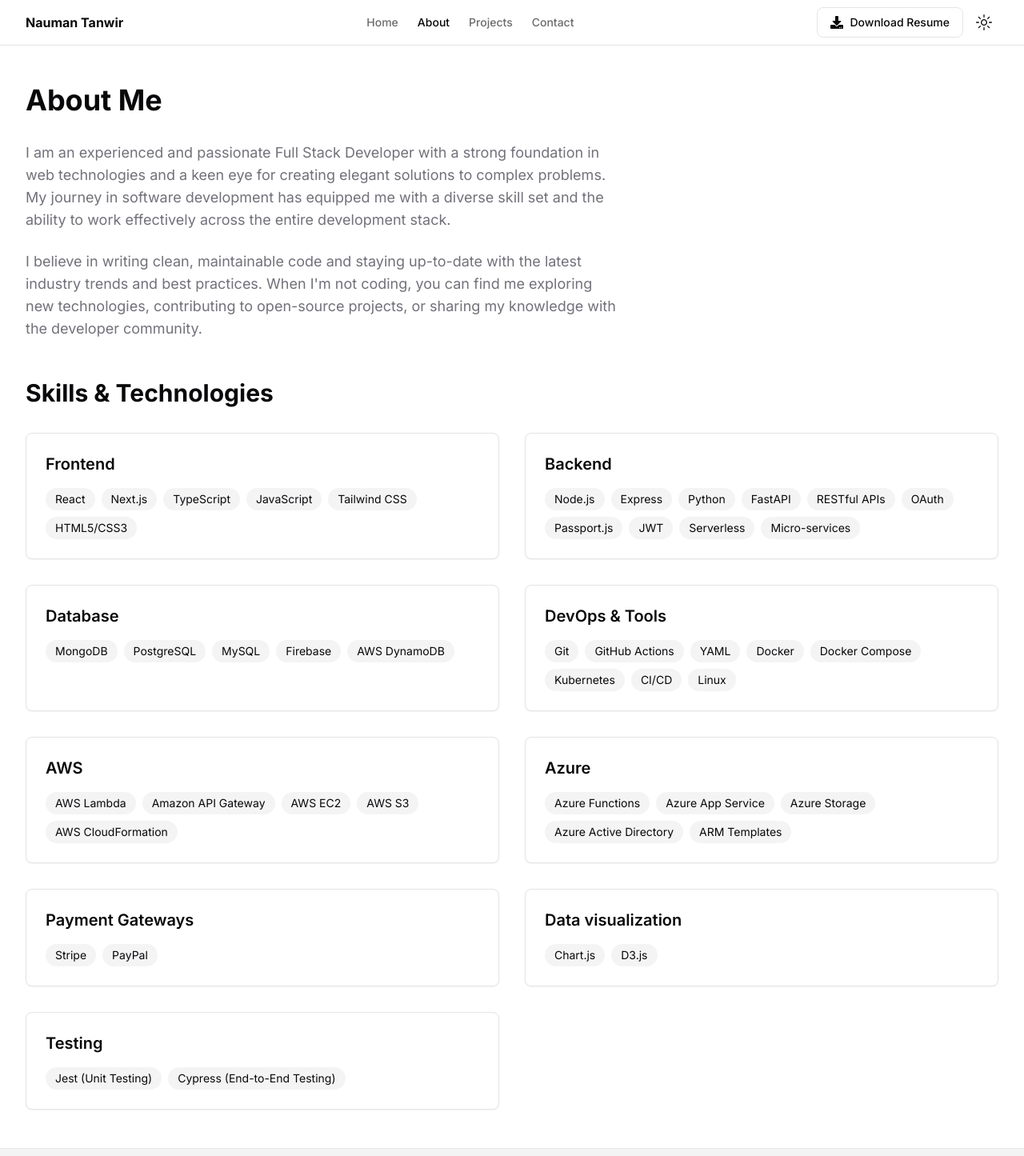
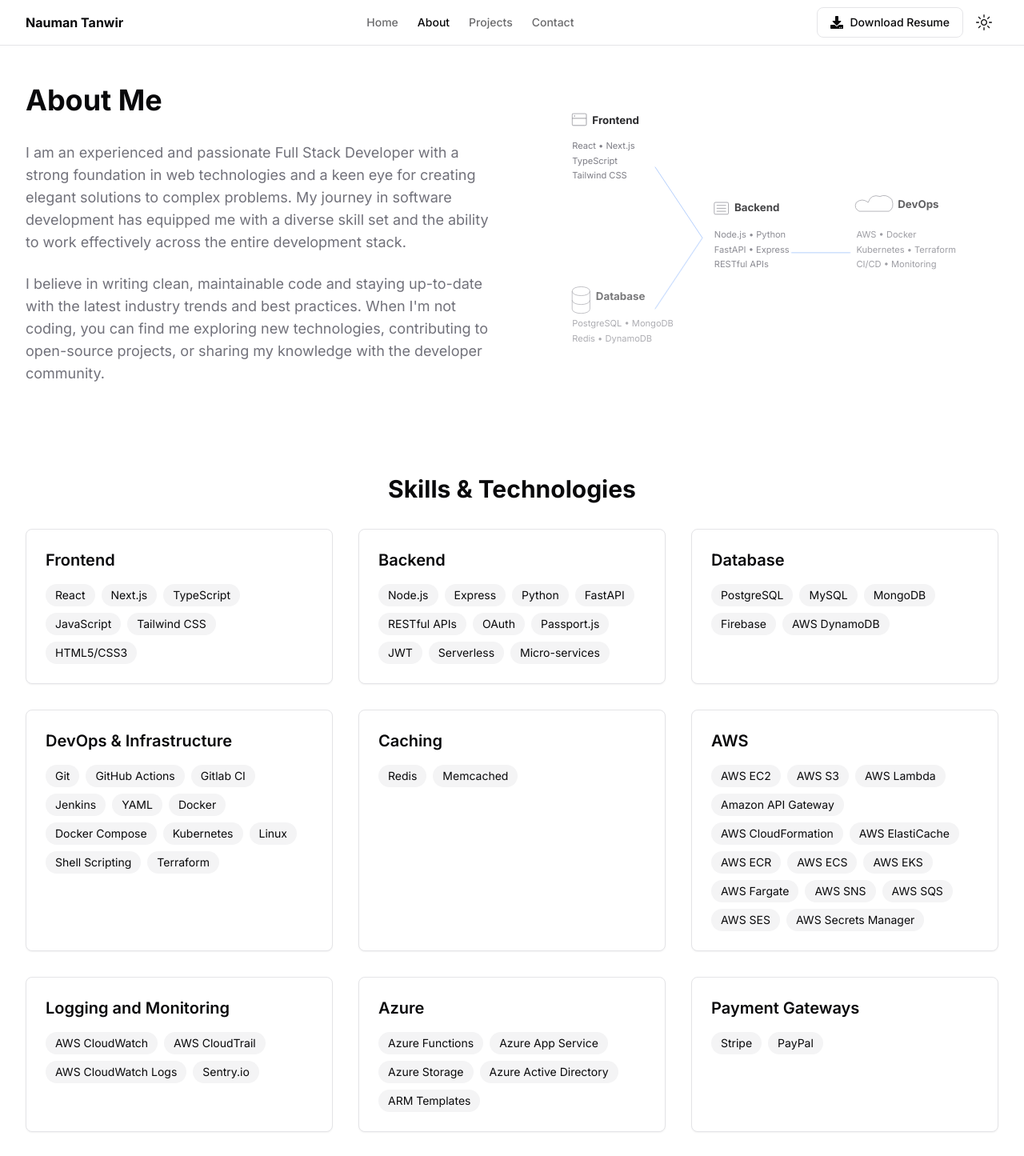
Before and after one commit to ntanwir10/ntanwir-dev-portfolio-2025, a Next.js app: page /about in a window 1280 px wide. Shown: the top 1445 px of the page at 80% size. Built offline with nearby package versions, Linux system fonts and the light colour scheme.

Commit message:
updated about page

```diff
--- a/src/app/about/page.tsx
+++ b/src/app/about/page.tsx
@@ -1,29 +1,100 @@
 import { Header } from "@/components/layout/Header";
+import AboutSVG from "@/components/AboutSVG";
 
 const skills = [
   {
     category: "Frontend",
-    technologies: ["React", "Next.js", "TypeScript", "JavaScript", "Tailwind CSS", "HTML5/CSS3"],
+    technologies: [
+      "React",
+      "Next.js",
+      "TypeScript",
+      "JavaScript",
+      "Tailwind CSS",
+      "HTML5/CSS3",
+    ],
   },
   {
     category: "Backend",
-    technologies: ["Node.js", "Express", "Python", "FastAPI", "RESTful APIs", "OAuth", "Passport.js", "JWT", "Serverless", "Micro-services"],
+    technologies: [
+      "Node.js",
+      "Express",
+      "Python",
+      "FastAPI",
+      "RESTful APIs",
+      "OAuth",
+      "Passport.js",
+      "JWT",
+      "Serverless",
+      "Micro-services",
+    ],
   },
   {
     category: "Database",
-    technologies: ["MongoDB", "PostgreSQL", "MySQL", "Firebase", "AWS DynamoDB",],
+    technologies: [
+      "PostgreSQL",
+      "MySQL",
+      "MongoDB",
+      "Firebase",
+      "AWS DynamoDB",
+    ],
   },
   {
-    category: "DevOps & Tools",
-    technologies: ["Git", "GitHub Actions", "YAML", "Docker", "Docker Compose", "Kubernetes", "CI/CD", "Linux"]
+    category: "DevOps & Infrastructure",
+    technologies: [
+      "Git",
+      "GitHub Actions",
+      "Gitlab CI",
+      "Jenkins",
+      "YAML",
+      "Docker",
+      "Docker Compose",
+      "Kubernetes",
+      "Linux",
+      "Shell Scripting",
+      "Terraform",
+    ],
+  },
+  {
+    category: "Caching",
+    technologies: ["Redis", "Memcached"],
   },
   {
     category: "AWS",
-    technologies: ["AWS Lambda", "Amazon API Gateway", "AWS EC2", "AWS S3", "AWS CloudFormation"],
+    technologies: [
+      "AWS EC2",
+      "AWS S3",
+      "AWS Lambda",
+      "Amazon API Gateway",
+      "AWS CloudFormation",
+      "AWS ElastiCache",
+      "AWS ECR",
+      "AWS ECS",
+      "AWS EKS",
+      "AWS Fargate",
+      "AWS SNS",
+      "AWS SQS",
+      "AWS SES",
+      "AWS Secrets Manager",
+    ],
+  },
+  {
+    category: "Logging and Monitoring",
+    technologies: [
+      "AWS CloudWatch",
+      "AWS CloudTrail",
+      "AWS CloudWatch Logs",
+      "Sentry.io",
+    ],
   },
   {
     category: "Azure",
-    technologies: ["Azure Functions", "Azure App Service", "Azure Storage", "Azure Active Directory", "ARM Templates"],
+    technologies: [
+      "Azure Functions",
+      "Azure App Service",
+      "Azure Storage",
+      "Azure Active Directory",
+      "ARM Templates",
+    ],
   },
   {
     category: "Payment Gateways",
@@ -44,31 +115,49 @@ export default function About() {
     <div className="flex min-h-screen flex-col">
       <Header />
       <main className="flex-1">
-        <div className="container py-12">
-          <section className="mb-12">
+        <div className="container mx-auto py-12">
+          <div className="relative flex flex-col items-center">
+            <div className="flex flex-col-reverse md:flex-row items-start justify-between w-full gap-8">
+              <section className="w-full md:w-1/2 mb-12">
                 <h1 className="mb-8 text-4xl font-bold">About Me</h1>
                 <div className="prose prose-lg dark:prose-invert">
                   <p className="text-lg text-muted-foreground">
-                I am an experienced and passionate Full Stack Developer with a strong foundation in web technologies and a keen eye for creating elegant solutions to complex problems. My journey in software development has equipped me with a diverse skill set and the ability to work effectively across the entire development stack.
+                    I am an experienced and passionate Full Stack Developer with
+                    a strong foundation in web technologies and a keen eye for
+                    creating elegant solutions to complex problems. My journey
+                    in software development has equipped me with a diverse skill
+                    set and the ability to work effectively across the entire
+                    development stack.
                   </p>
                   <p className="mt-4 text-lg text-muted-foreground">
-                I believe in writing clean, maintainable code and staying up-to-date with the
-                latest industry trends and best practices. When I&apos;m not coding, you can find me
-                exploring new technologies, contributing to open-source projects, or sharing my
-                knowledge with the developer community.
+                    I believe in writing clean, maintainable code and staying
+                    up-to-date with the latest industry trends and best
+                    practices. When I&apos;m not coding, you can find me
+                    exploring new technologies, contributing to open-source
+                    projects, or sharing my knowledge with the developer
+                    community.
                   </p>
                 </div>
               </section>
+              <div className="w-full md:w-1/2">
+                <AboutSVG />
+              </div>
+            </div>
+          </div>
 
-          <section>
-            <h2 className="mb-8 text-3xl font-bold">Skills & Technologies</h2>
-            <div className="grid gap-8 md:grid-cols-2">
+          <section className="mt-16">
+            <h2 className="mb-8 text-3xl font-bold text-center">
+              Skills & Technologies
+            </h2>
+            <div className="grid gap-8 md:grid-cols-2 lg:grid-cols-3">
               {skills.map((skillGroup) => (
                 <div
                   key={skillGroup.category}
                   className="rounded-lg border bg-card p-6 shadow-sm"
                 >
-                  <h3 className="mb-4 text-xl font-semibold">{skillGroup.category}</h3>
+                  <h3 className="mb-4 text-xl font-semibold">
+                    {skillGroup.category}
+                  </h3>
                   <div className="flex flex-wrap gap-2">
                     {skillGroup.technologies.map((tech) => (
                       <span
--- /dev/null
+++ b/src/components/AboutSVG.tsx
@@ -0,0 +1,248 @@
+"use client";
+
+import React from "react";
+import { useEffect, useState } from "react";
+
+const AboutSVG: React.FC = () => {
+  const [isClient, setIsClient] = useState(false);
+
+  useEffect(() => {
+    setIsClient(true);
+  }, []);
+
+  return (
+    <div className="w-full h-full flex items-center justify-center">
+      <svg
+        width="100%"
+        height="100%"
+        viewBox="0 0 800 500"
+        fill="none"
+        xmlns="http://www.w3.org/2000/svg"
+        className="transform-gpu max-w-[800px]"
+        preserveAspectRatio="xMidYMid meet"
+      >
+        {/* Frontend Section */}
+        <g className={isClient ? "animate-pulse" : ""}>
+          {/* Browser Icon */}
+          <rect
+            x="80"
+            y="50"
+            width="24"
+            height="20"
+            rx="2"
+            className="stroke-muted-foreground fill-none"
+            strokeWidth="1"
+          />
+          <line
+            x1="80"
+            y1="58"
+            x2="104"
+            y2="58"
+            className="stroke-muted-foreground"
+            strokeWidth="1"
+          />
+          <circle cx="84" cy="54" r="1" className="fill-muted-foreground" />
+
+          <text x="114" y="67" className="fill-primary text-[18px] font-bold">
+            Frontend
+          </text>
+          <text x="80" y="110" className="fill-muted-foreground text-[15px]">
+            React • Next.js
+          </text>
+          <text x="80" y="135" className="fill-muted-foreground text-[15px]">
+            TypeScript
+          </text>
+          <text x="80" y="160" className="fill-muted-foreground text-[15px]">
+            Tailwind CSS
+          </text>
+        </g>
+
+        {/* Backend Section */}
+        <g
+          className={isClient ? "animate-pulse" : ""}
+          style={{ animationDelay: "150ms" }}
+        >
+          {/* Server Icon */}
+          <rect
+            x="320"
+            y="200"
+            width="24"
+            height="20"
+            rx="2"
+            className="stroke-muted-foreground fill-none"
+            strokeWidth="1"
+          />
+          <line
+            x1="324"
+            y1="205"
+            x2="340"
+            y2="205"
+            className="stroke-muted-foreground"
+            strokeWidth="1"
+          />
+          <line
+            x1="324"
+            y1="210"
+            x2="340"
+            y2="210"
+            className="stroke-muted-foreground"
+            strokeWidth="1"
+          />
+          <line
+            x1="324"
+            y1="215"
+            x2="340"
+            y2="215"
+            className="stroke-muted-foreground"
+            strokeWidth="1"
+          />
+
+          <text x="354" y="215" className="fill-primary text-[18px] font-bold">
+            Backend
+          </text>
+          <text x="320" y="260" className="fill-muted-foreground text-[15px]">
+            Node.js • Python
+          </text>
+          <text x="320" y="285" className="fill-muted-foreground text-[15px]">
+            FastAPI • Express
+          </text>
+          <text x="320" y="310" className="fill-muted-foreground text-[15px]">
+            RESTful APIs
+          </text>
+        </g>
+
+        {/* DevOps Section */}
+        <g
+          className={isClient ? "animate-pulse" : ""}
+          style={{ animationDelay: "300ms" }}
+        >
+          {/* Cloud Icon */}
+          <path
+            d="M560 200 q10 -8 20 0 q5 -15 20 -10 q10 -5 20 5 q5 15 -5 20 h-50 q-10 -5 -5 -15"
+            className="stroke-muted-foreground fill-none"
+            strokeWidth="1"
+          />
+
+          <text x="630" y="210" className="fill-primary text-[18px] font-bold">
+            DevOps
+          </text>
+          <text x="560" y="260" className="fill-muted-foreground text-[15px]">
+            AWS • Docker
+          </text>
+          <text x="560" y="285" className="fill-muted-foreground text-[15px]">
+            Kubernetes • Terraform
+          </text>
+          <text x="560" y="310" className="fill-muted-foreground text-[15px]">
+            CI/CD • Monitoring
+          </text>
+        </g>
+
+        {/* Database Section */}
+        <g
+          className={isClient ? "animate-pulse" : ""}
+          style={{ animationDelay: "450ms" }}
+        >
+          {/* Database Icon */}
+          <path
+            d="M80 350 C80 340 110 340 110 350 L110 380 C110 390 80 390 80 380 Z"
+            className="fill-none stroke-muted-foreground"
+            strokeWidth="1"
+          />
+          <path
+            d="M80 350 C80 360 110 360 110 350"
+            className="fill-none stroke-muted-foreground"
+            strokeWidth="1"
+          />
+          <path
+            d="M80 365 C80 375 110 375 110 365"
+            className="fill-none stroke-muted-foreground"
+            strokeWidth="1"
+          />
+
+          <text x="120" y="365" className="fill-primary text-[18px] font-bold">
+            Database
+          </text>
+          <text x="80" y="410" className="fill-muted-foreground text-[15px]">
+            PostgreSQL • MongoDB
+          </text>
+          <text x="80" y="435" className="fill-muted-foreground text-[15px]">
+            Redis • DynamoDB
+          </text>
+        </g>
+
+        {/* Connecting Lines */}
+        <g>
+          {/* Frontend to Backend */}
+          <line
+            x1="220"
+            y1="140"
+            x2="300"
+            y2="260"
+            className="stroke-blue-500 opacity-70"
+            strokeWidth="0.75"
+          />
+          <circle
+            cx="220"
+            cy="140"
+            r="1.5"
+            className={
+              isClient
+                ? "fill-blue-500 animate-ping opacity-75"
+                : "fill-blue-500 opacity-75"
+            }
+          />
+
+          {/* Backend to DevOps */}
+          <line
+            x1="450"
+            y1="285"
+            x2="550"
+            y2="285"
+            className="stroke-blue-500 opacity-70"
+            strokeWidth="0.75"
+          />
+          <circle
+            cx="450"
+            cy="285"
+            r="1.5"
+            className={
+              isClient
+                ? "fill-blue-500 animate-ping opacity-75"
+                : "fill-blue-500 opacity-75"
+            }
+          />
+
+          {/* Database to Backend */}
+          {/* <line
+            x1="220"
+            y1="430"
+            x2="300"
+            y2="310"
+            className="stroke-blue-500 opacity-70"
+            strokeWidth="0.75"
+          /> */}
+          <line
+            x1="220"
+            y1="380"
+            x2="300"
+            y2="260"
+            className="stroke-blue-500 opacity-70"
+            strokeWidth="0.75"
+          ></line>
+          <circle
+            cx="220"
+            cy="430"
+            r="1.5"
+            className={
+              isClient
+                ? "fill-blue-500 animate-ping opacity-75"
+                : "fill-blue-500 opacity-75"
+            }
+          />
+        </g>
+      </svg>
+    </div>
+  );
+};
+
+export default AboutSVG;
```
Also changed, not shown: 1 other file (tests, documents, lock files or other folders). Lines whose indentation alone changed are shown as unchanged.
